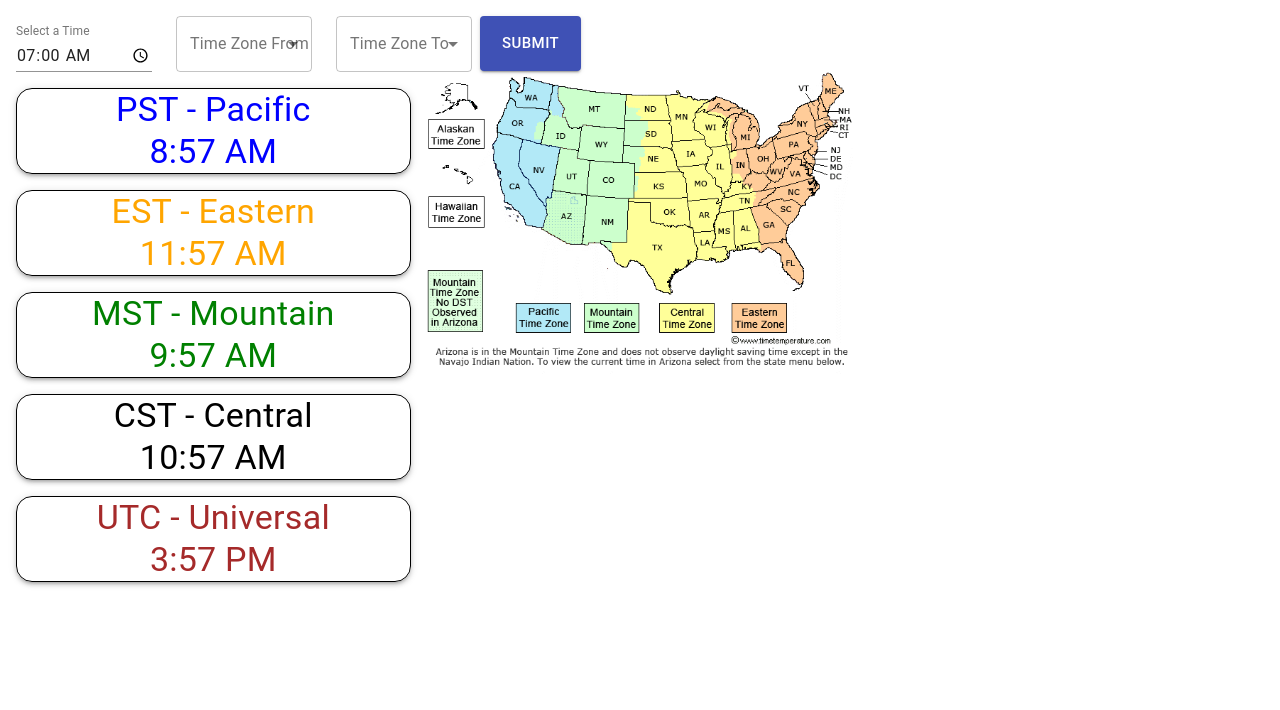
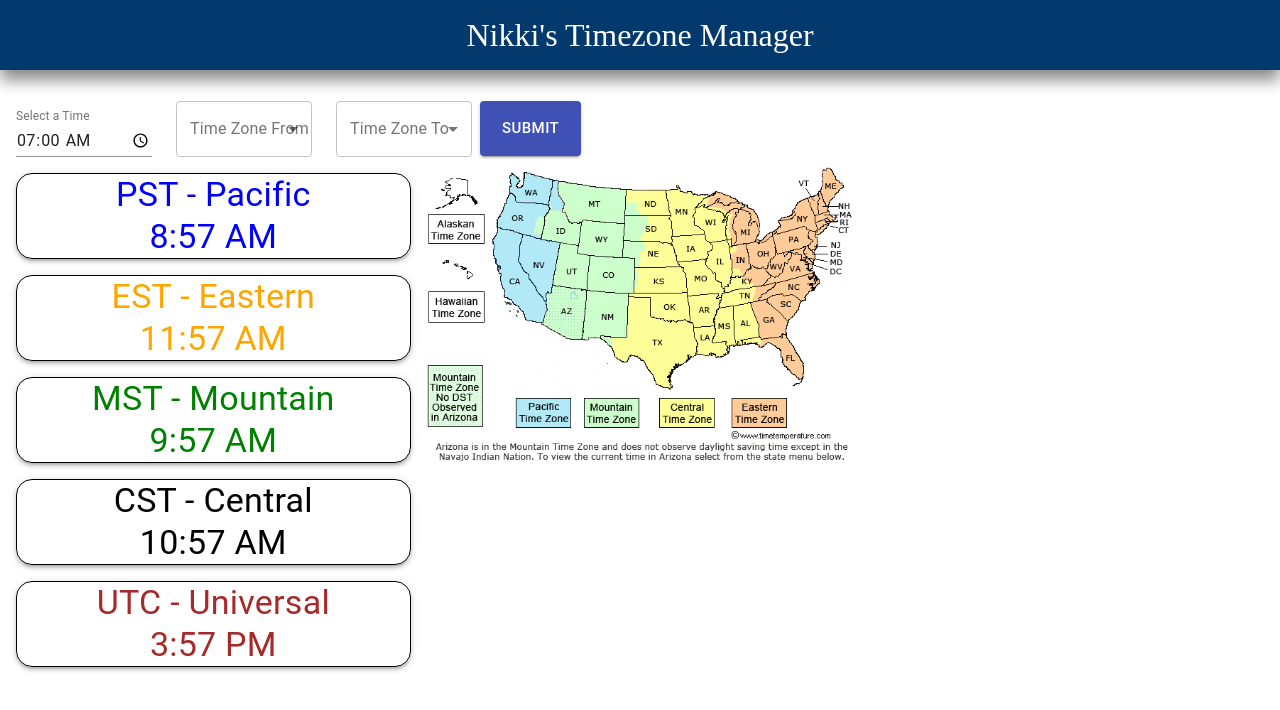
Before and after one commit to kcdhopkins/time-zone-manager, a React (Create React App) app: page / in a window 1280 px wide. Shown: the top 710 px of the page. Built offline with nearby package versions, Linux system fonts and the light colour scheme.

Commit message:
updates to layout

```diff
--- a/src/App.js
+++ b/src/App.js
@@ -6,6 +6,7 @@ import img from "../src/images/united-states-time-zone-map.gif";
 import TimeZoneManager from "./components/timezone-converter/";
 import { TIMEZONES, ZONETITLES } from './components/timezone-converter/enums/timezones'
 import _ from "lodash";
+import Header from "./components/header/Header";
 const moment = require("moment-timezone");
 
 const useStyles = makeStyles((theme) => ({
@@ -50,7 +51,9 @@ function App() {
   });
 
   return (
-    <div style={{ widht: "100%", height: "100%" }}>
+    <>
+      <Header />
+      <div style={{ widht: "100%", height: "100%" }}>
       <Grid container>
         <Grid container>
           <Grid item xs={12} md={6}>
@@ -86,10 +89,11 @@ function App() {
           })}
         </Grid>
         <Grid item xs={12} md={4}>
-          <img src={img} alt='timezone_map' style={{ width: "100%" }} />
+          <img src={img} alt='timezone_map' style={{ width: "100%", marginTop: "10px" }} />
         </Grid>
       </Grid>
     </div>
+    </>
   );
 }
 
```
